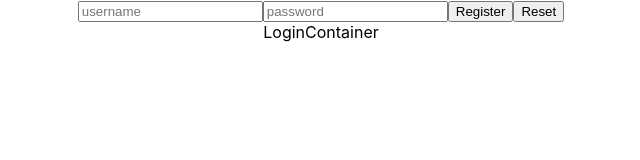
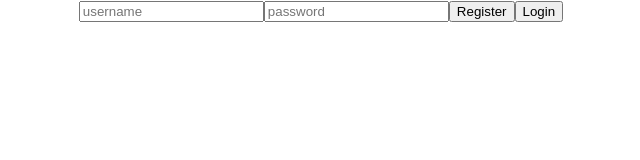
Before and after one commit to 042elijah/superhero-battles, a React (Create React App) app in the folder frontend/: page / in a window 1280 px wide. Shown: the top 160 px of the page, without its empty margins (319-959 px from the left). Built offline with nearby package versions, Linux system fonts and the light colour scheme.

Commit message:
login functionality in frontend

```diff
--- a/frontend/src/App.tsx
+++ b/frontend/src/App.tsx
@@ -1,15 +1,13 @@
 import React from 'react';
 import logo from './logo.svg';
 import './App.css';
-import RegisterContainer from './components/Register/RegisterContainer';
-import LoginContainer from './components/Login/LoginContainer';
+import RegisterContainer from './components/LogginAndRegister/LoginAndRegisterContainer';
 
 
 function App() {
   return (
     <div className="App">
       <RegisterContainer/>
-      <LoginContainer/>
     </div>
   );
 }
--- /dev/null
+++ b/frontend/src/components/LogginAndRegister/LoginAndRegisterContainer.tsx
@@ -0,0 +1,56 @@
+import React, { useState } from 'react'
+import RegisterInput from './LoginAndRegisterInput'
+import axios from "axios";
+
+
+const URL = `http://localhost:4000`;
+
+function RegisterContainer() {
+    const [show, setShow] = useState(false);
+    const [loggedIn, setlogin] = useState(false);
+
+    async function registerUser(username: any, password: any) {
+
+        try {
+            setlogin(false)
+            setShow(false)
+            let response = await axios.post(`${URL}/register`, {
+                username: username,
+                password: password
+            })
+            setShow(true)
+            return response;
+        } catch (error) {
+            console.error(error);
+        }
+
+    }
+
+    async function loginUser(username: any, password: any) {
+
+        try {
+            setlogin(false)
+            let response = await axios.post(`${URL}/login`, {
+                username: username,
+                password: password
+            })
+            setShow(false)
+            setlogin(true)
+            return response;
+        } catch (error) {
+            console.error(error);
+        }
+
+    }
+
+
+  return (
+    <div>
+        <RegisterInput registerUser={registerUser} loginUser={loginUser} />
+          {show && (<>Registration Complete</>)}
+          {loggedIn && (<>Logged In</>)}
+    </div>
+  )
+}
+
+export default RegisterContainer
--- a/frontend/src/components/Register/RegisterInput.tsx
+++ b/frontend/src/components/LogginAndRegister/LoginAndRegisterInput.tsx
@@ -8,9 +8,13 @@ function RegisterInput(props: any) {
         event.preventDefault();
         props.registerUser(username, password)
     }
+    function handleLogin(event: any) {
+        event.preventDefault();
+        props.loginUser(username, password)
+    }
 
     return (
-        <form onSubmit={handleSubmit}>
+        <form>
             <input
                 type="text"
                 placeholder="username"
@@ -21,8 +25,8 @@ function RegisterInput(props: any) {
                 placeholder="password"
                 onChange={(e) => setPassword(e.target.value)}
             />
-            <button type="submit">Register</button>
-            <button type="reset">Reset</button>
+            <button onClick={handleSubmit}>Register</button>
+            <button onClick={handleLogin}>Login</button>
         </form>
     );
 }
--- a/frontend/src/components/Login/LoginContainer.tsx
+++ /dev/null
@@ -1,9 +0,0 @@
-import React from 'react'
-
-function LoginContainer() {
-  return (
-    <div>LoginContainer</div>
-  )
-}
-
-export default LoginContainer
--- a/frontend/src/components/Register/RegisterContainer.tsx
+++ /dev/null
@@ -1,33 +0,0 @@
-import React from 'react'
-import RegisterInput from './RegisterInput'
-import axios from "axios";
-
-
-const URL = `http://localhost:4000`;
-
-function RegisterContainer() {
-
-    async function registerUser(username: any, password: any) {
-
-        try {
-            let response = await axios.post(`${URL}/register`, {
-                username: username,
-                password: password
-            })
-
-            return response;
-        } catch (error) {
-            console.error(error);
-        }
-
-    }
-
-
-  return (
-    <div>
-        <RegisterInput registerUser={registerUser}/>
-    </div>
-  )
-}
-
-export default RegisterContainer
```
